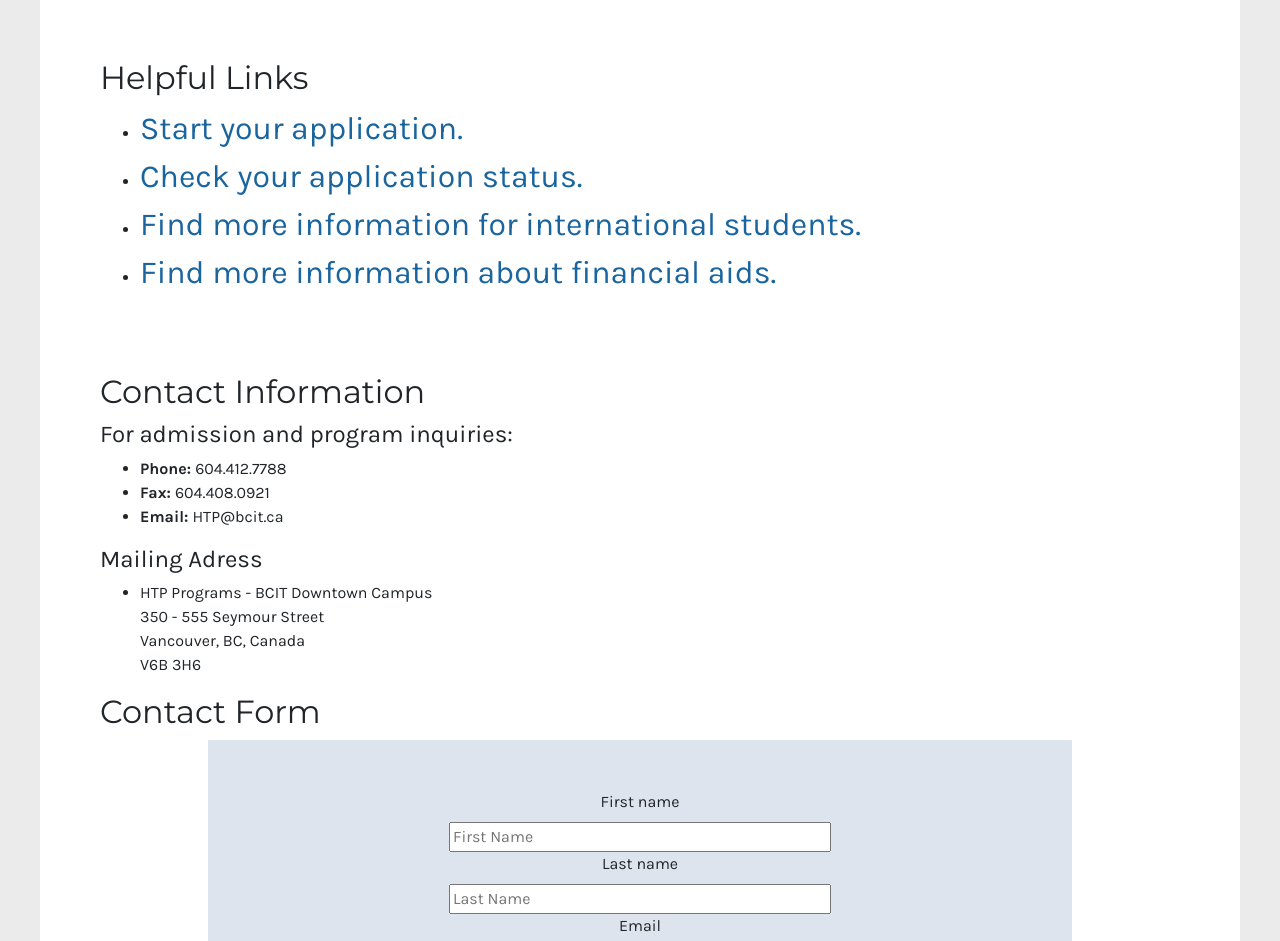
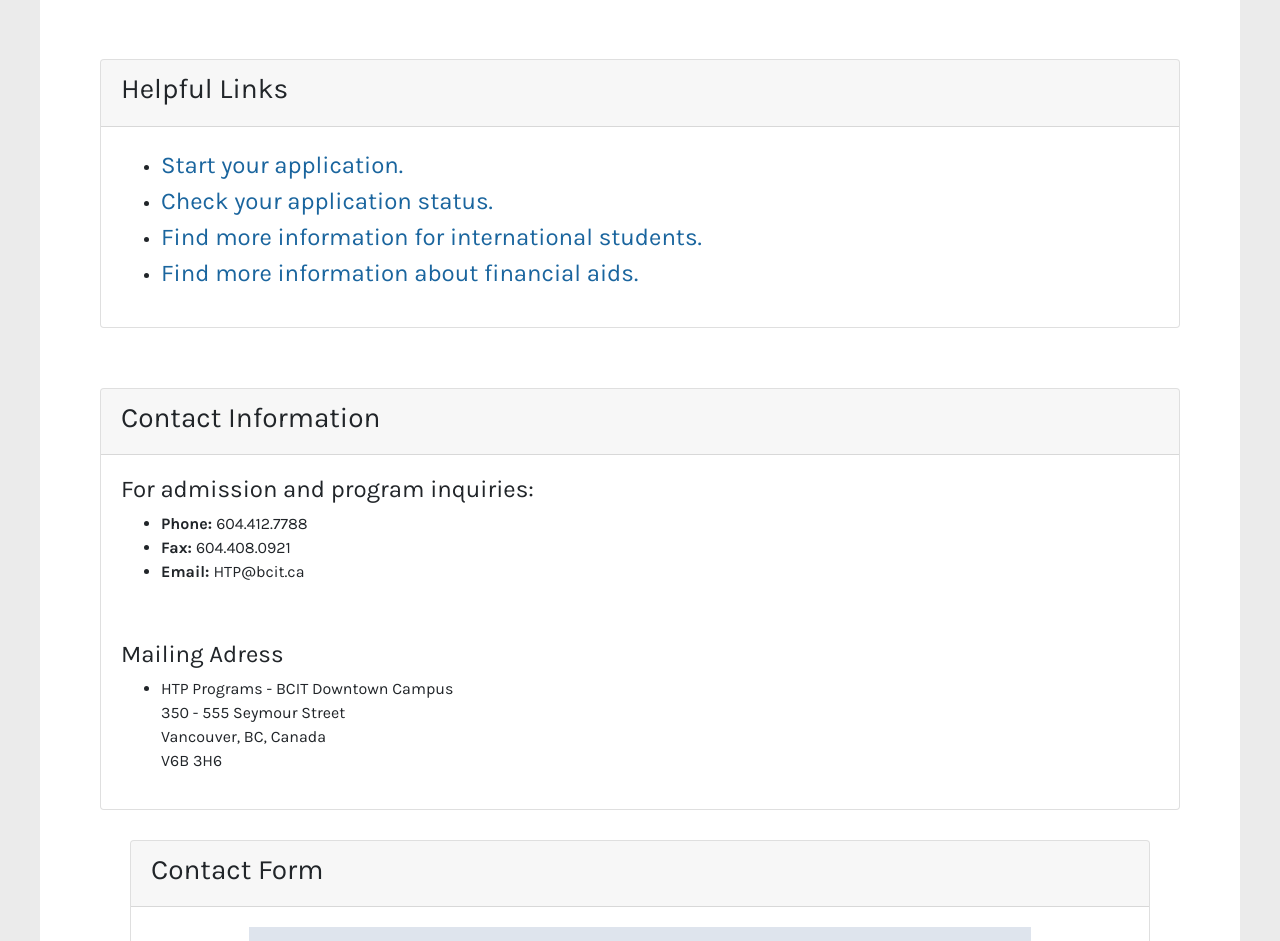
Before and after one commit to ajadversalo/FrontEndProject2, a plain HTML site: page contact.html in a window 1280 px wide. Shown: the part 171-1112 px from the top of the page. Drawn offline with nearby package versions, Linux system fonts and the light colour scheme.

Commit message:
update contact.html

```diff
--- a/contact.html
+++ b/contact.html
@@ -32,28 +32,35 @@
                 <h1>Contact Us!</h1>
                 <div>
                     <section class="process">
-                        <h2>Helpful Links</h2>
+                        <div class='card'>
+                            <div class="card-header">
+                                <h3>Helpful Links</h3>
+                            </div>
+                            <div class="card-body">
                                 <ul>
                                     <li><a href="https://secure.bcit.ca/sis/apply/">Start your application.</a></li>
                                     <li><a href="https://secure.bcit.ca/sis/apply/">Check your application status.</a></li>
-                            <li><a href="https://www.bcit.ca/international/">Find more information for international
-                                    students.</a></li>
-                            <li><a href="https://www.bcit.ca/finaid/">Find more information about financial aids.</a>
-                            </li>
+                                    <li><a href="https://www.bcit.ca/international/">Find more information for international students.</a></li>
+                                    <li><a href="https://www.bcit.ca/finaid/">Find more information about financial aids.</a></li>
                                 </ul>
+                            </div>
+                        </div>
                     </section>
+
                     <section class="process">
-                        <h2>Contact Information</h2>
-                        <div class="contactInfo">
-                            <section class="box">
+                        <div class='card'>
+                            <div class="card-header">
+                                    <h3>Contact Information</h3>
+                            </div>
+                            <div class="card-body">
                                 <h4>For admission and program inquiries: </h4>
                                 <ul>
                                     <li><b>Phone: </b>604.412.7788</li>
                                     <li><b>Fax: </b>604.408.0921</li>
                                     <li><b>Email: </b>HTP@bcit.ca</li>
                                 </ul>
-                            </section>
-                            <section class="box">
+                            </div>
+                            <div class="card-body">
                                 <h4>Mailing Adress</h4>
                                 <ul>
                                     <li>
@@ -63,9 +70,15 @@
                                         V6B 3H6
                                     </li>
                                 </ul>
-                            </section>
-                            <section>
-                                <h2>Contact Form</h2>
+                            </div>
+                        </div>
+
+                        <div class="process">
+                            <div class='card'>
+                                <div class="card-header">
+                                    <h3>Contact Form</h3>
+                                </div>
+                                <div class="card-body">
                                     <form onsubmit="myFunction()" method="put"
                                         class="contactForm">
                                         <script>
@@ -134,7 +147,8 @@
                                             </div>
                                         </div>
                                     </form>
-                            </section>
+                                </div>
+                            </div>
                         </div>
         </main>
         <footer>
--- a/css/_process.scss
+++ b/css/_process.scss
@@ -17,6 +17,10 @@
 	font-size: 2rem;
 }
 
+.process li a {
+	font-size: 1.5rem;
+}
+
 .process a:hover{
 	text-decoration: none;
 	color: #E26D5C;
```
Also changed, not shown: css/main.css, 1 other file. Lines whose indentation alone changed are shown as unchanged.
